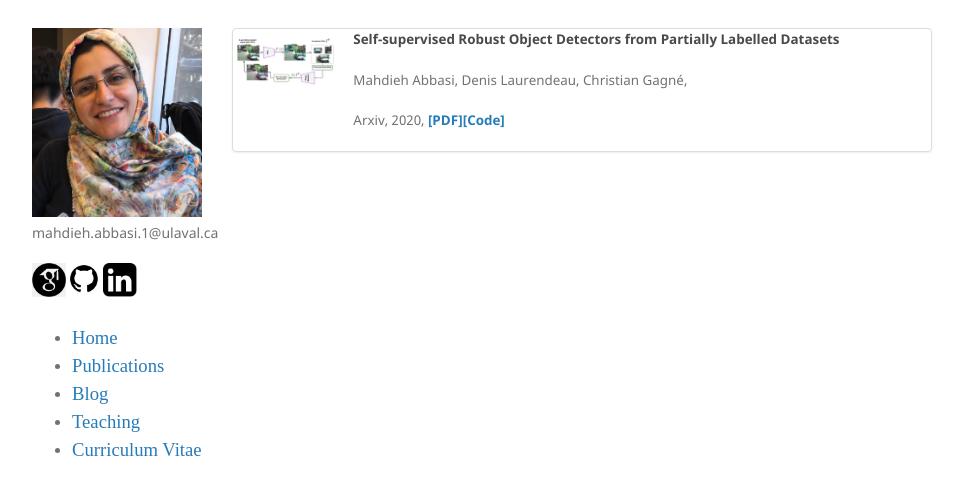
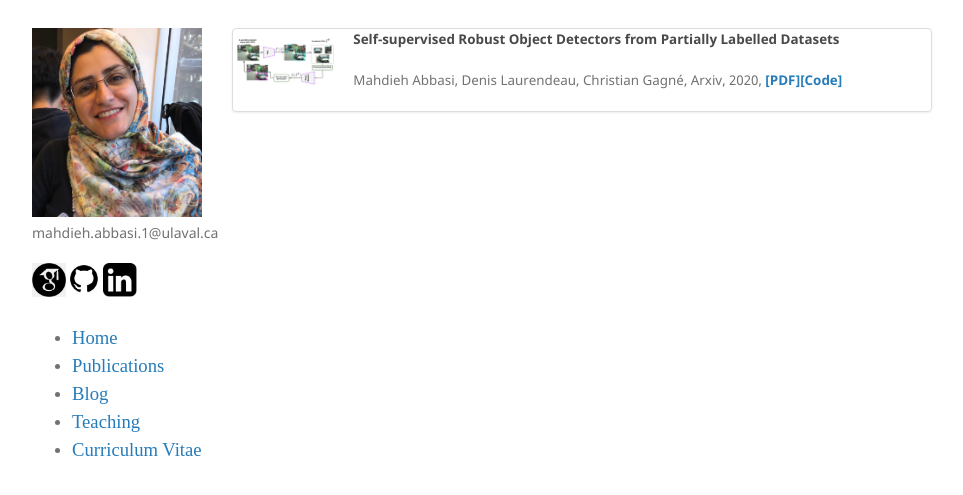
Before and after one commit to mahdaneh/mahdaneh.github.io, a Jekyll site: the page built from publications_test.html, in a window 1280 px wide. Shown: the top 495 px of the page, without its empty margins (158-1121 px from the left). Built offline with Jekyll 4.4.1, drawn with Linux system fonts in a browser that asks for light colours.

Commit message:
neat pulication

```diff
--- a/publications_test.html
+++ b/publications_test.html
@@ -14,10 +14,7 @@ layout: default
 <div class="pull-left text-left" style="padding:0% 0% 0% 0.1%; width:75%;">
 
             <h4 style="font-size:13.4px; line-height:155%">Self-supervised Robust Object Detectors from Partially Labelled Datasets</h4>
-            <p style="font-size:13.4px">Mahdieh Abbasi, Denis Laurendeau, Christian Gagné,</p>
-            <p style="font-size:13.4px">Arxiv, 2020, <b><a href="https://arxiv.org/abs/2005.11549">[PDF]</a><a href="">[Code]</a></b></p>
-
-
+            <p style="font-size:13.4px">Mahdieh Abbasi, Denis Laurendeau, Christian Gagné, Arxiv, 2020, <b><a href="https://arxiv.org/abs/2005.11549">[PDF]</a><a href="">[Code]</a></b></p>
 
       </li>
     </ul>
```
